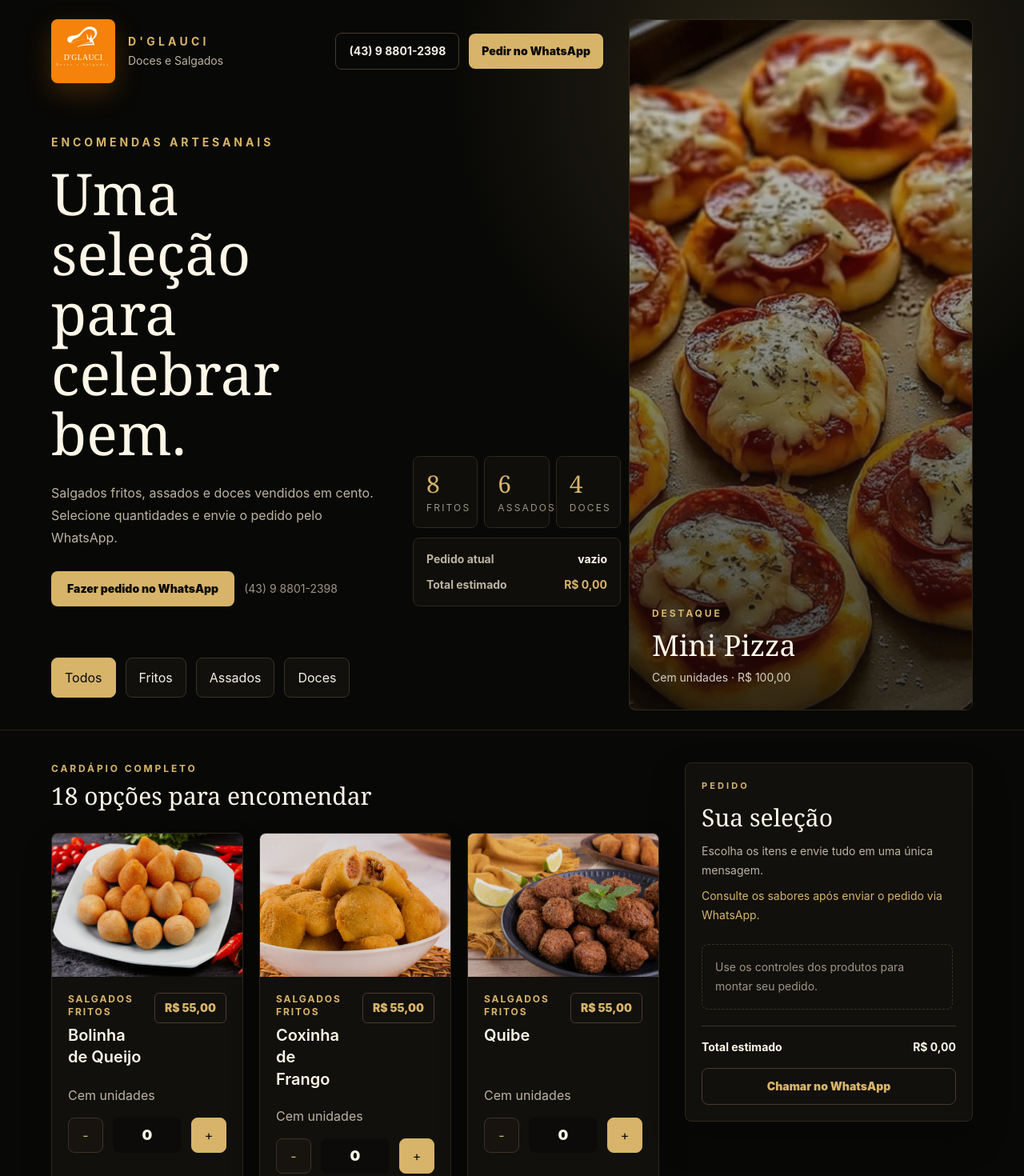
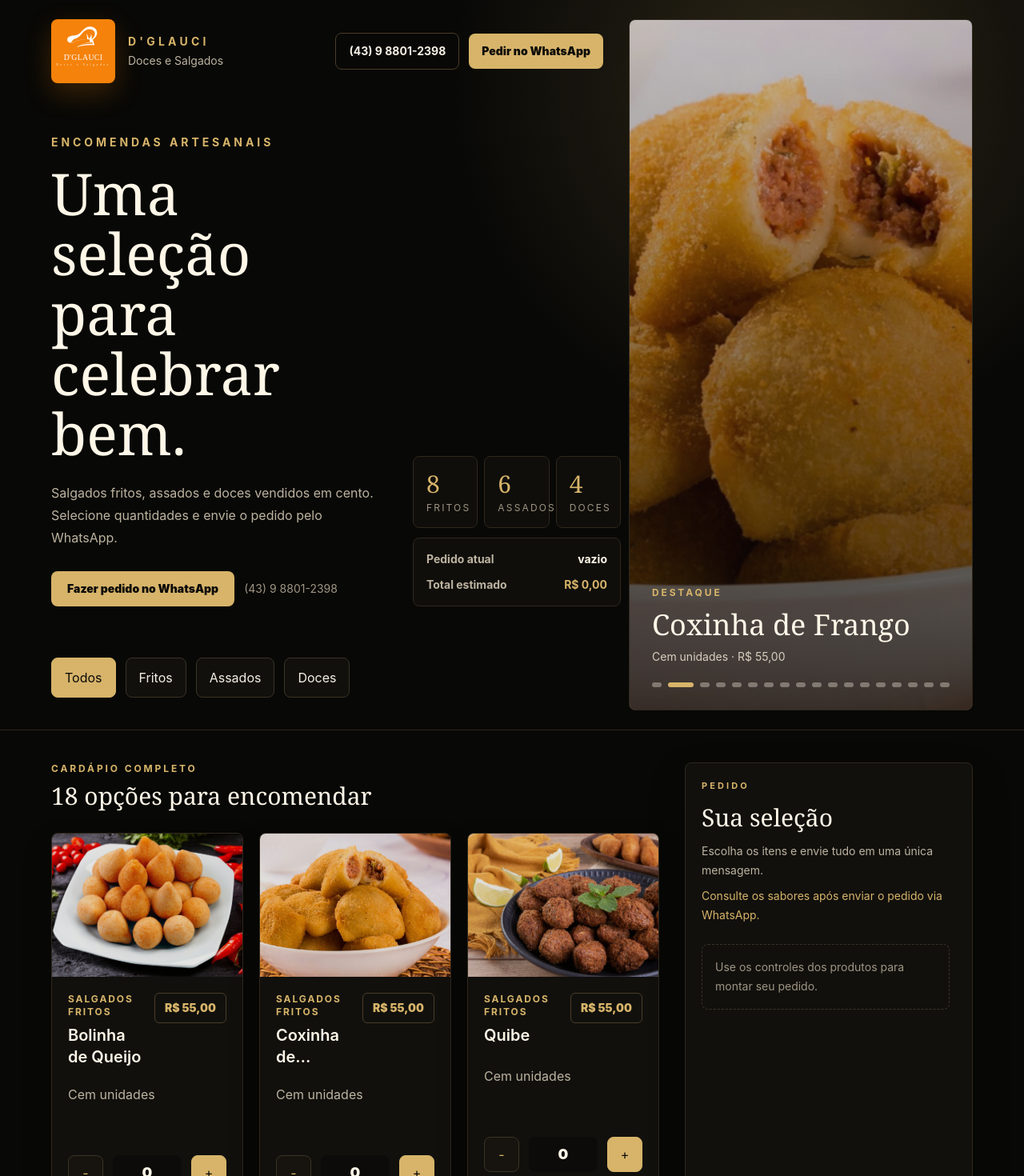
Before and after one commit to Jhoelber/GLAUCEsEMPRECOFIXO, a React (Vite) app: page / in a window 1280 px wide. Shown: the top 1470 px of the page at 80% size. Built offline with nearby package versions, Linux system fonts and the light colour scheme.

Commit message:
mudanca de carrossel

```diff
--- a/src/App.tsx
+++ b/src/App.tsx
@@ -1,4 +1,4 @@
-import { useMemo, useState } from "react";
+import { useEffect, useMemo, useState } from "react";
 import { Analytics } from "@vercel/analytics/react";
 import { categoryLabels, menuItems, type Category, type MenuItem } from "./menu";
 
@@ -80,40 +80,44 @@ function OrderPanel({
         Consulte os sabores após enviar o pedido via WhatsApp.
       </p>
 
-      <div className="mt-6 min-h-0 flex-1 space-y-3 overflow-y-auto pr-1">
+      <div className="cart-scroll mt-6 min-h-0 flex-1 space-y-2 overflow-y-auto overscroll-contain pr-2">
         {selectedItems.length > 0 ? (
           selectedItems.map(({ item, amount }) => (
-            <div key={getItemKey(item)} className="border-b border-[#2c261c] pb-3">
-              <div className="flex justify-between gap-4">
-                <p className="text-sm font-semibold text-[#fff7e8]">{item.name}</p>
-                <p className="text-sm font-black text-[#d7b46a]">{amount}x</p>
-              </div>
+            <div key={getItemKey(item)} className="border-b border-[#2c261c] pb-2">
+              <div className="flex justify-between gap-3">
+                <div className="min-w-0">
+                  <p className="truncate text-sm font-semibold text-[#fff7e8]">{item.name}</p>
                   <p className="mt-1 text-xs text-[#9f9583]">
                     {item.price} · {item.quantity}
                   </p>
-              <div className="mt-3 grid grid-cols-[34px_minmax(0,1fr)_34px_auto] items-center gap-2">
+                </div>
+                <p className="shrink-0 text-sm font-black text-[#d7b46a]">{amount}x</p>
+              </div>
+              <div className="mt-2 grid grid-cols-[30px_minmax(34px,1fr)_30px] items-center gap-2">
                 <button
                   type="button"
-                  className="h-8 rounded-lg border border-[#3b3325] bg-[#17140f] text-base font-black text-[#d7b46a]"
+                  className="h-8 rounded-md border border-[#3b3325] bg-[#17140f] text-sm font-black text-[#d7b46a]"
                   onClick={() => onChangeAmount(item, -1)}
                   aria-label={`Remover uma unidade de ${item.name}`}
                 >
                   -
                 </button>
-                <span className="flex h-8 items-center justify-center rounded-lg bg-[#0c0b09] text-sm font-black text-[#fff7e8]">
+                <span className="flex h-8 min-w-0 items-center justify-center rounded-md bg-[#0c0b09] text-sm font-black text-[#fff7e8]">
                   {amount}
                 </span>
                 <button
                   type="button"
-                  className="h-8 rounded-lg border border-[#d7b46a] bg-[#d7b46a] text-base font-black text-[#0b0a08]"
+                  className="h-8 rounded-md border border-[#d7b46a] bg-[#d7b46a] text-sm font-black text-[#0b0a08]"
                   onClick={() => onChangeAmount(item, 1)}
                   aria-label={`Adicionar uma unidade de ${item.name}`}
                 >
                   +
                 </button>
+              </div>
+              <div className="mt-2">
                 <button
                   type="button"
-                  className="h-8 rounded-lg border border-[#3b3325] px-3 text-xs font-bold text-[#bdb3a0]"
+                  className="h-8 w-full rounded-md border border-[#3b3325] px-2 text-xs font-bold text-[#bdb3a0] transition hover:border-[#d7b46a] hover:text-[#d7b46a]"
                   onClick={() => onRemoveItem(item)}
                 >
                   Remover
@@ -155,6 +159,7 @@ function App() {
   const [activeCategory, setActiveCategory] = useState<Category | "todos">("todos");
   const [selected, setSelected] = useState<Record<string, number>>({});
   const [cartOpen, setCartOpen] = useState(false);
+  const [featuredIndex, setFeaturedIndex] = useState(0);
 
   const filteredItems = useMemo(() => {
     if (activeCategory === "todos") {
@@ -190,6 +195,15 @@ function App() {
     0,
   );
   const orderUrl = getOrderUrl(selectedItems);
+  const featuredItem = menuItems[featuredIndex];
+
+  useEffect(() => {
+    const interval = window.setInterval(() => {
+      setFeaturedIndex((current) => (current + 1) % menuItems.length);
+    }, 3800);
+
+    return () => window.clearInterval(interval);
+  }, []);
 
   const changeAmount = (item: MenuItem, delta: number) => {
     const key = getItemKey(item);
@@ -336,18 +350,38 @@ function App() {
 
           <div className="hidden min-h-full lg:block">
             <div className="relative h-full min-h-[520px] overflow-hidden rounded-lg border border-[#2f281d] bg-[#11100d]">
+              {menuItems.map((item, index) => (
                 <img
-                src="/menu/p3-3.jpg"
-                alt="Mini pizza"
-                className="absolute inset-0 h-full w-full object-cover opacity-85"
+                  key={getItemKey(item)}
+                  src={item.image}
+                  alt={item.name}
+                  className={`absolute inset-0 h-full w-full object-cover transition duration-700 ${
+                    index === featuredIndex ? "opacity-85 scale-100" : "opacity-0 scale-[1.03]"
+                  }`}
                 />
+              ))}
               <div className="absolute inset-0 bg-[linear-gradient(180deg,rgba(8,8,6,0.05),rgba(8,8,6,0.72))]" />
               <div className="absolute bottom-0 left-0 right-0 p-7">
                 <p className="text-xs font-bold uppercase tracking-[0.24em] text-[#d7b46a]">
                   Destaque
                 </p>
-                <h2 className="mt-3 font-serif text-4xl text-[#fff7e8]">Mini Pizza</h2>
-                <p className="mt-2 text-sm leading-6 text-[#d8cfbf]">Cem unidades · R$ 100,00</p>
+                <h2 className="mt-3 font-serif text-4xl text-[#fff7e8]">{featuredItem.name}</h2>
+                <p className="mt-2 text-sm leading-6 text-[#d8cfbf]">
+                  {featuredItem.quantity} · {featuredItem.price}
+                </p>
+                <div className="mt-5 flex gap-2">
+                  {menuItems.map((item, index) => (
+                    <button
+                      key={`featured-${getItemKey(item)}`}
+                      type="button"
+                      className={`h-1.5 rounded-full transition ${
+                        index === featuredIndex ? "w-8 bg-[#d7b46a]" : "w-3 bg-[#fff7e8]/35"
+                      }`}
+                      onClick={() => setFeaturedIndex(index)}
+                      aria-label={`Mostrar ${item.name} no destaque`}
+                    />
+                  ))}
+                </div>
               </div>
             </div>
           </div>
@@ -384,13 +418,13 @@ function App() {
                       loading="lazy"
                     />
                   </div>
-                  <div className="flex min-h-52 flex-col p-3 sm:min-h-60 sm:p-5">
+                  <div className="grid min-h-60 grid-rows-[auto_1fr_auto] p-3 sm:min-h-60 sm:p-5">
                     <div className="flex flex-col gap-2 sm:flex-row sm:items-start sm:justify-between sm:gap-3">
-                      <div>
+                      <div className="min-h-18">
                         <p className="text-[10px] font-bold uppercase tracking-[0.16em] text-[#d7b46a] sm:text-xs">
                           {categoryLabels[item.category]}
                         </p>
-                        <h3 className="mt-2 text-base font-semibold leading-snug text-[#fff7e8] sm:text-xl">
+                        <h3 className="mt-2 line-clamp-2 text-base font-semibold leading-snug text-[#fff7e8] sm:text-xl">
                           {item.name}
                         </h3>
                       </div>
@@ -399,15 +433,18 @@ function App() {
                       </p>
                     </div>
 
-                    <div className="mt-auto pt-4 sm:pt-5">
+                    <div className="pt-4 sm:pt-5">
                       <p className="text-sm text-[#bdb3a0] sm:text-base">{item.quantity}</p>
+                      <div className="mt-2 min-h-8 sm:mt-3 sm:min-h-10">
                         {item.note ? (
-                        <p className="mt-2 inline-flex rounded-md border border-[#3b3325] px-2 py-1.5 text-xs font-bold text-[#9f9583] sm:mt-3 sm:px-3 sm:py-2 sm:text-sm">
+                          <p className="inline-flex rounded-md border border-[#3b3325] px-2 py-1.5 text-[11px] font-bold text-[#9f9583] sm:px-3 sm:py-2 sm:text-sm">
                             {item.note}
                           </p>
                         ) : null}
+                      </div>
+                    </div>
 
-                      <div className="mt-3 grid grid-cols-[36px_minmax(0,1fr)_36px] items-center gap-2 sm:mt-4 sm:grid-cols-[44px_minmax(0,1fr)_44px] sm:gap-3">
+                    <div className="mt-3 grid grid-cols-[36px_minmax(0,1fr)_36px] items-center gap-2 sm:grid-cols-[44px_minmax(0,1fr)_44px] sm:gap-3">
                         <button
                           type="button"
                           className="h-9 rounded-lg border border-[#3b3325] bg-[#17140f] text-lg font-black text-[#d7b46a] transition hover:border-[#d7b46a] sm:h-11 sm:text-xl"
@@ -429,14 +466,13 @@ function App() {
                         </button>
                     </div>
                   </div>
-                  </div>
                 </article>
               );
             })}
           </div>
         </div>
 
-        <aside className="hidden max-h-[calc(100vh-3rem)] self-start rounded-lg border border-[#2f281d] bg-[#11100d] p-5 shadow-[0_20px_44px_rgba(0,0,0,0.28)] lg:sticky lg:top-6 lg:block">
+        <aside className="hidden h-[calc(100vh-3rem)] max-h-[760px] min-h-[520px] self-start rounded-lg border border-[#2f281d] bg-[#11100d] p-5 shadow-[0_20px_44px_rgba(0,0,0,0.28)] lg:sticky lg:top-6 lg:block">
           <OrderPanel
             selectedItems={selectedItems}
             selectedCount={selectedCount}
--- a/src/styles.css
+++ b/src/styles.css
@@ -19,3 +19,26 @@ button {
 img {
   display: block;
 }
+
+.cart-scroll {
+  scrollbar-width: thin;
+  scrollbar-color: #4a3c29 #11100d;
+}
+
+.cart-scroll::-webkit-scrollbar {
+  width: 6px;
+}
+
+.cart-scroll::-webkit-scrollbar-track {
+  background: #11100d;
+  border-radius: 999px;
+}
+
+.cart-scroll::-webkit-scrollbar-thumb {
+  background: #4a3c29;
+  border-radius: 999px;
+}
+
+.cart-scroll::-webkit-scrollbar-thumb:hover {
+  background: #d7b46a;
+}
```
Lines whose indentation alone changed are shown as unchanged.
